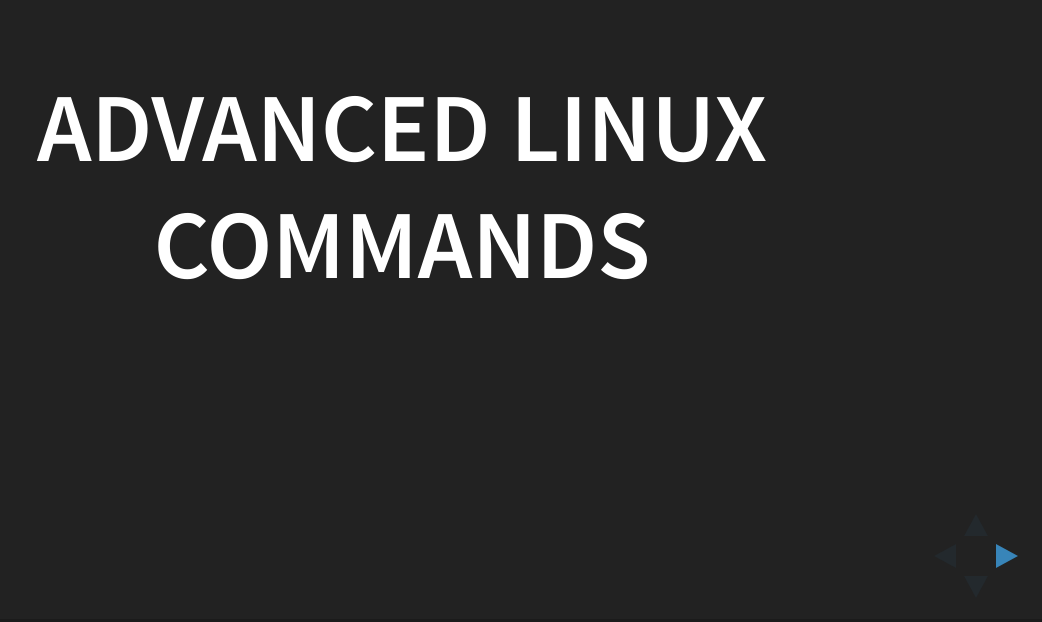
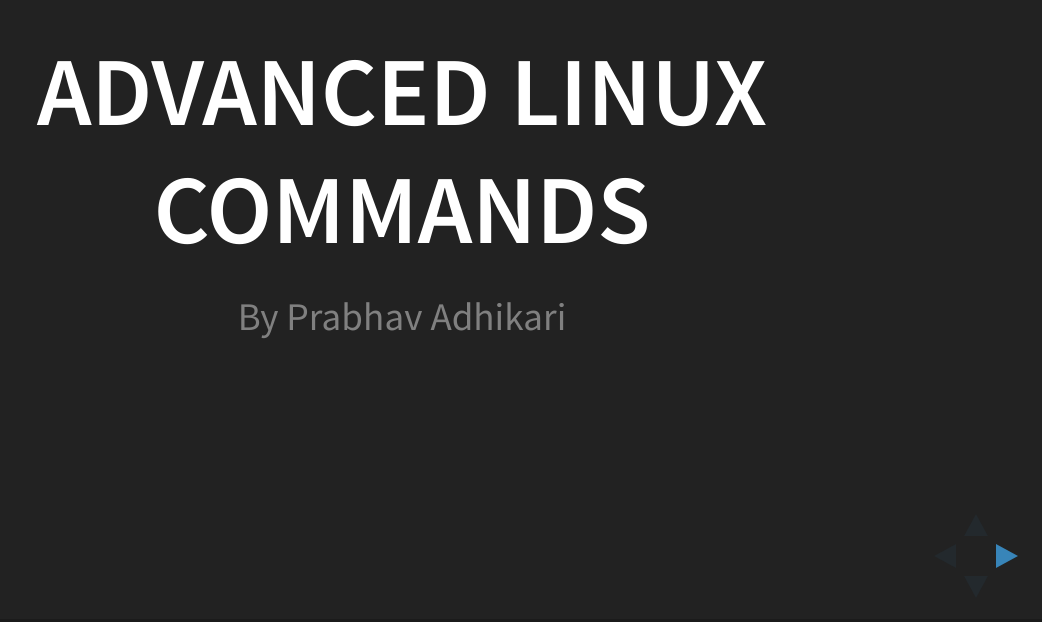
Before and after one commit to simsarulhaqv/Linux-Workshop, a website: page Slide/Advanced Linux.html in a window 1280 px wide. Shown: the part 178-800 px from the top of the page, without its empty margins (238-1280 px from the left). Drawn offline with Linux system fonts and the light colour scheme.

Commit message:
Advanced Linux- final

```diff
--- a/Slide/Advanced Linux.html
+++ b/Slide/Advanced Linux.html
@@ -42,7 +42,7 @@
 			<div class="slides">
 				<section>
 					<h1>Advanced Linux Commands</h1>
-
+					<p><font color=grey>By Prabhav Adhikari</font></p>
 
 				</section>
 
```
